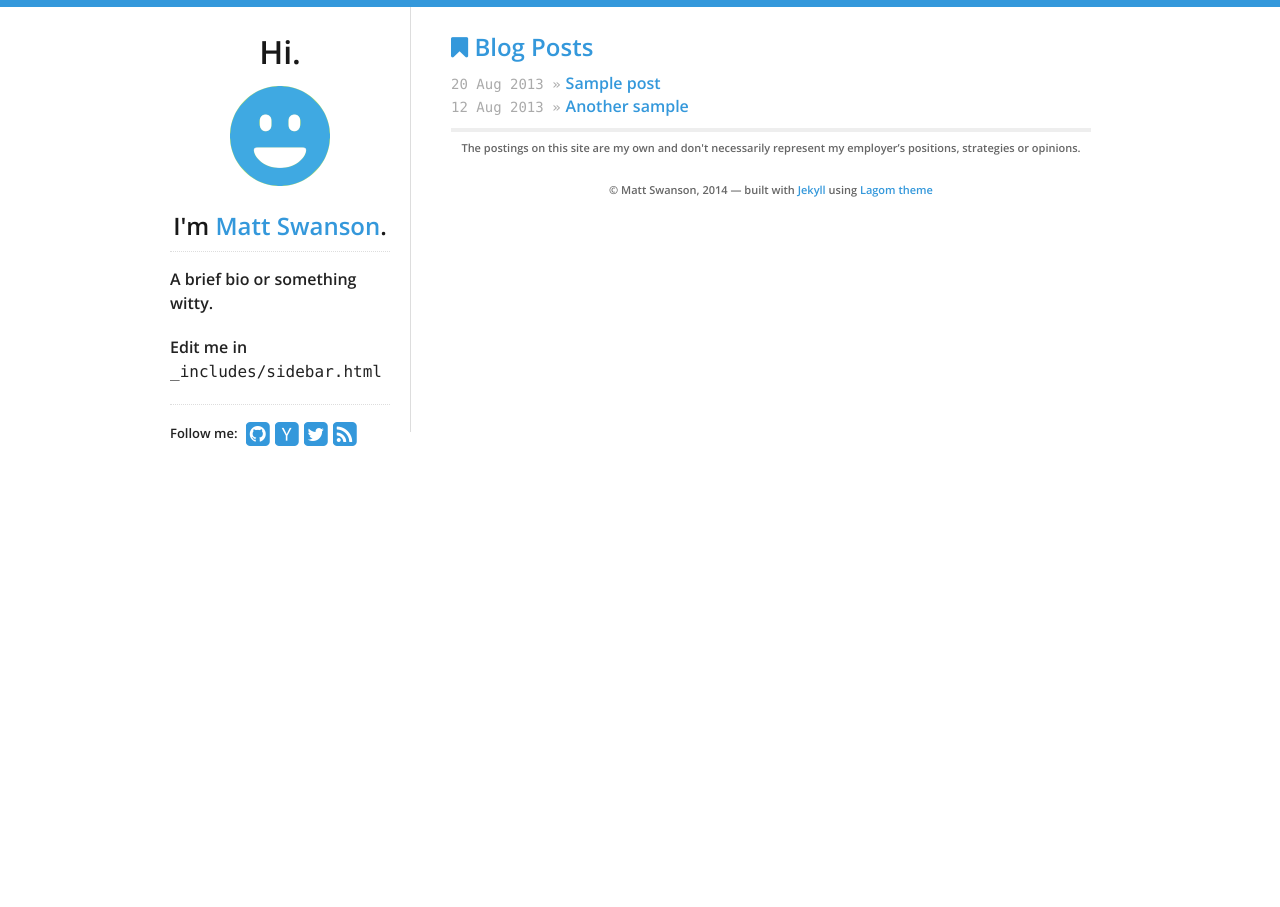
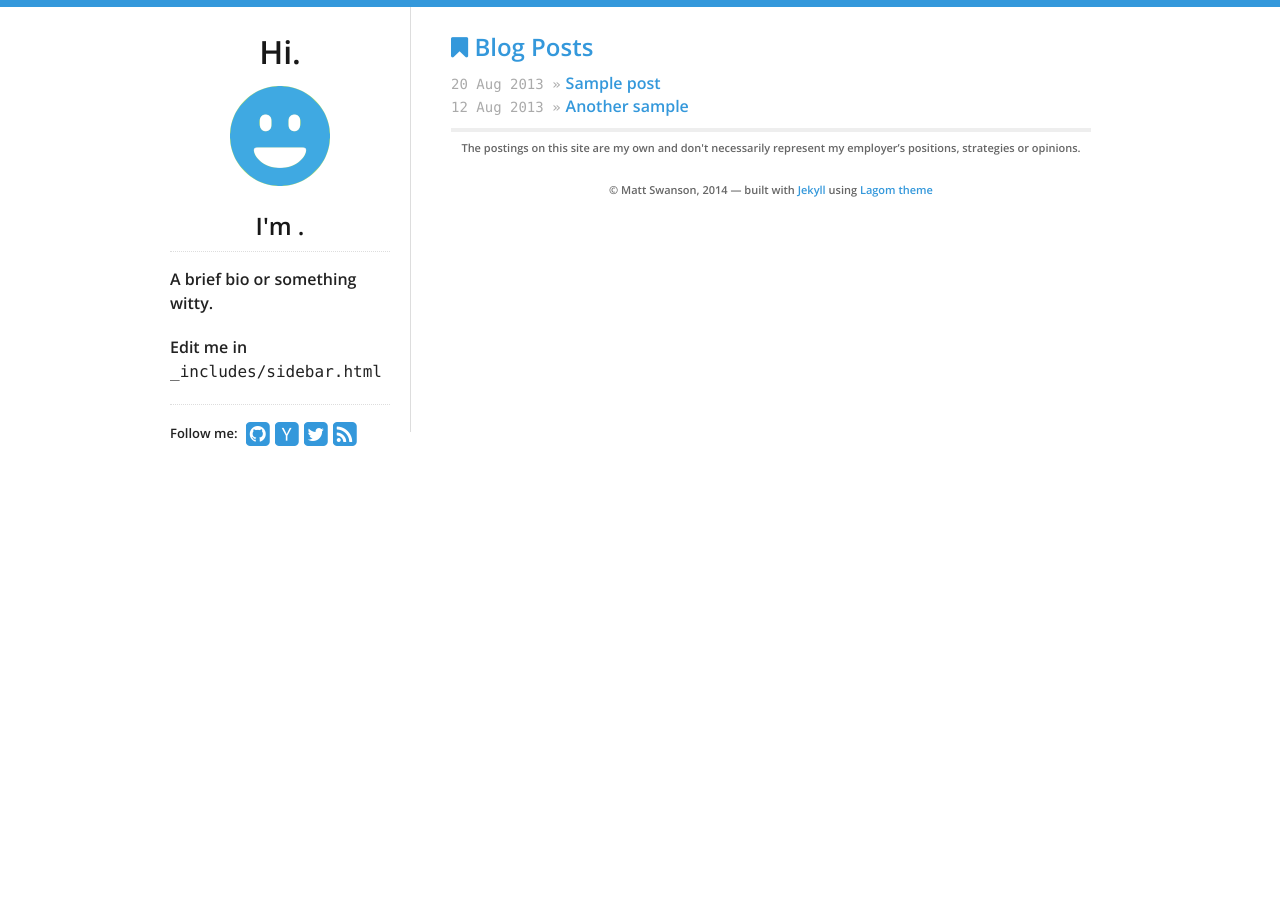
Before and after one commit to fearofcrime/fearofcrime.github.io, a Jekyll site: the page built from index.html, in a window 1280 px wide. Built offline with Jekyll 4.4.1, drawn with Linux system fonts in a browser that asks for light colours; nearby versions of some CDN libraries.

Commit message:
Update sidebar.html

```diff
--- a/_includes/sidebar.html
+++ b/_includes/sidebar.html
@@ -7,7 +7,7 @@
     <img src="/logo.png" id="logo" alt="Blog logo"/>
     {% endif %}
   </a>
-  <h2>I'm <a href="/">{{ site.data.theme.name }}</a>.</h2>
+  <h2>I'm <a href="/">{{ http://www.forocoches.com/foro/forumdisplay.php?f=2 }}</a>.</h2>
   <div id="bio">
     <p>A brief bio or something witty.</p>
     <p>
```
